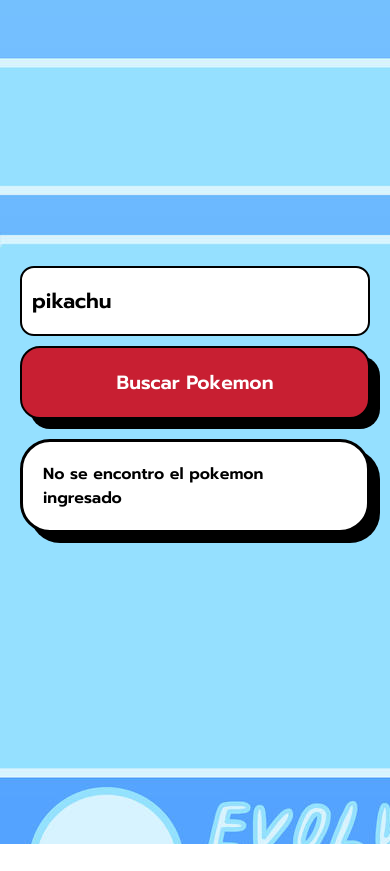
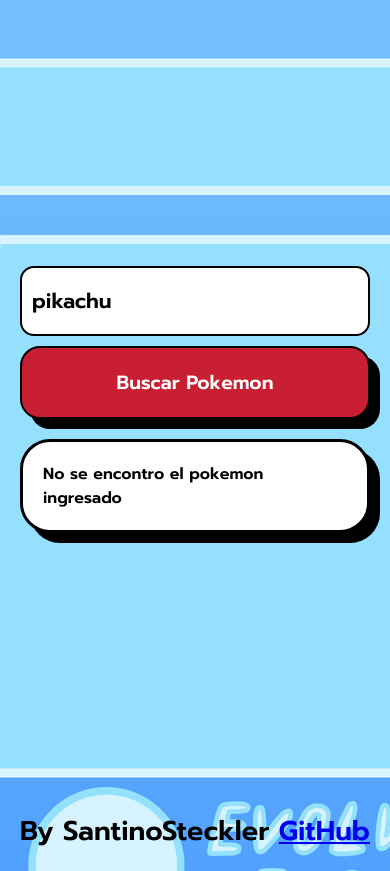
Before and after one commit to SSantinoSteckler/Pokedex-PokeAPI, a plain HTML site: page index.html in a window 390 px wide. Before the commit the page ends 844 px from the top, so only its background shows below. Drawn offline with Linux system fonts and the light colour scheme; no server answers.

Commit message:
Pokedex actualizado

```diff
--- a/css/style.css
+++ b/css/style.css
@@ -8,6 +8,7 @@
   display: flex;
   justify-content: center;
   align-items: center;
+  flex-direction: column;
   font-family: 'Prompt', sans-serif;
   padding: 20px;
   background-image: url(../img/free_pokedex_interface_template_by_0tter64_dfpg1yw-fullview.jpg);
@@ -125,7 +126,7 @@
 }
 
 #container-habilidades p span {
-  font-size: clamp(1.6rem, 0.482rem + 2.353vw, 2.1rem);
+  font-size: clamp(1.4rem, 0.482rem + 2.353vw, 1.5rem);
   color: white;
   text-wrap: nowrap;
   text-shadow: 0 0 10px black;
@@ -137,6 +138,12 @@
   justify-content: center;
   align-items: center;
   flex-direction: column;
+}
+
+.by-steckler {
+  font-size: 1.7rem;
+  color: black;
+  margin-top: 2px;
 }
 
 @media screen and (max-width: 1020px) {
@@ -160,6 +167,10 @@
   #container-habilidades p {
     margin-bottom: 12px;
   }
+  .by-steckler {
+    margin-top: 30px;
+    text-align: center;
+  }
 }
 
 @media screen and (max-width: 720px) {
--- a/index.html
+++ b/index.html
@@ -24,6 +24,10 @@
 
       <div id="container-habilidades"></div>
     </section>
+    <span class="by-steckler"
+      >By SantinoSteckler
+      <a href="https://github.com/SSantinoSteckler?tab=repositories"> GitHub</a>
+    </span>
     <script src="./js/script.js"></script>
   </body>
 </html>
```
